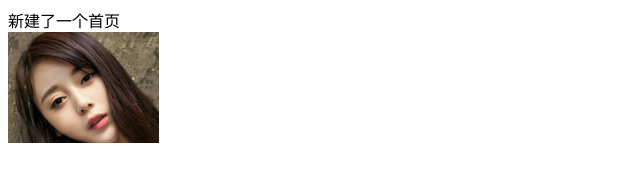
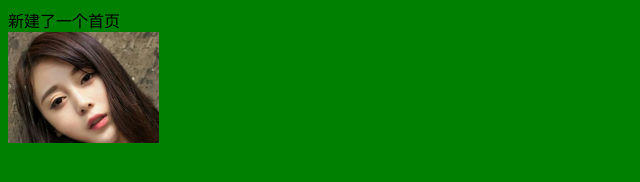
Before and after one commit to penglin0613/studyBranch56_02, a plain HTML site: page index.html in a window 1280 px wide. Shown: the whole page, without its empty margins (0-640 px from the left). Drawn offline with Linux system fonts and the light colour scheme.

Commit message:
让他绿起来

```diff
--- /dev/null
+++ b/index.css
@@ -0,0 +1,3 @@
+body {
+    background-color: green;
+}
--- a/index.html
+++ b/index.html
@@ -4,10 +4,12 @@
     <meta charset="UTF-8">
     <meta name="viewport" content="width=device-width, initial-scale=1.0">
     <title>首页</title>
+    <link rel="stylesheet" href="./index.css">
 </head>
 <body>
     <div>新建了一个首页</div>
     <!-- 来了一个美女 -->
     <img src="./meinv02.png" alt="">
+    <!-- 让他绿起来 -->
 </body>
 </html>
```
